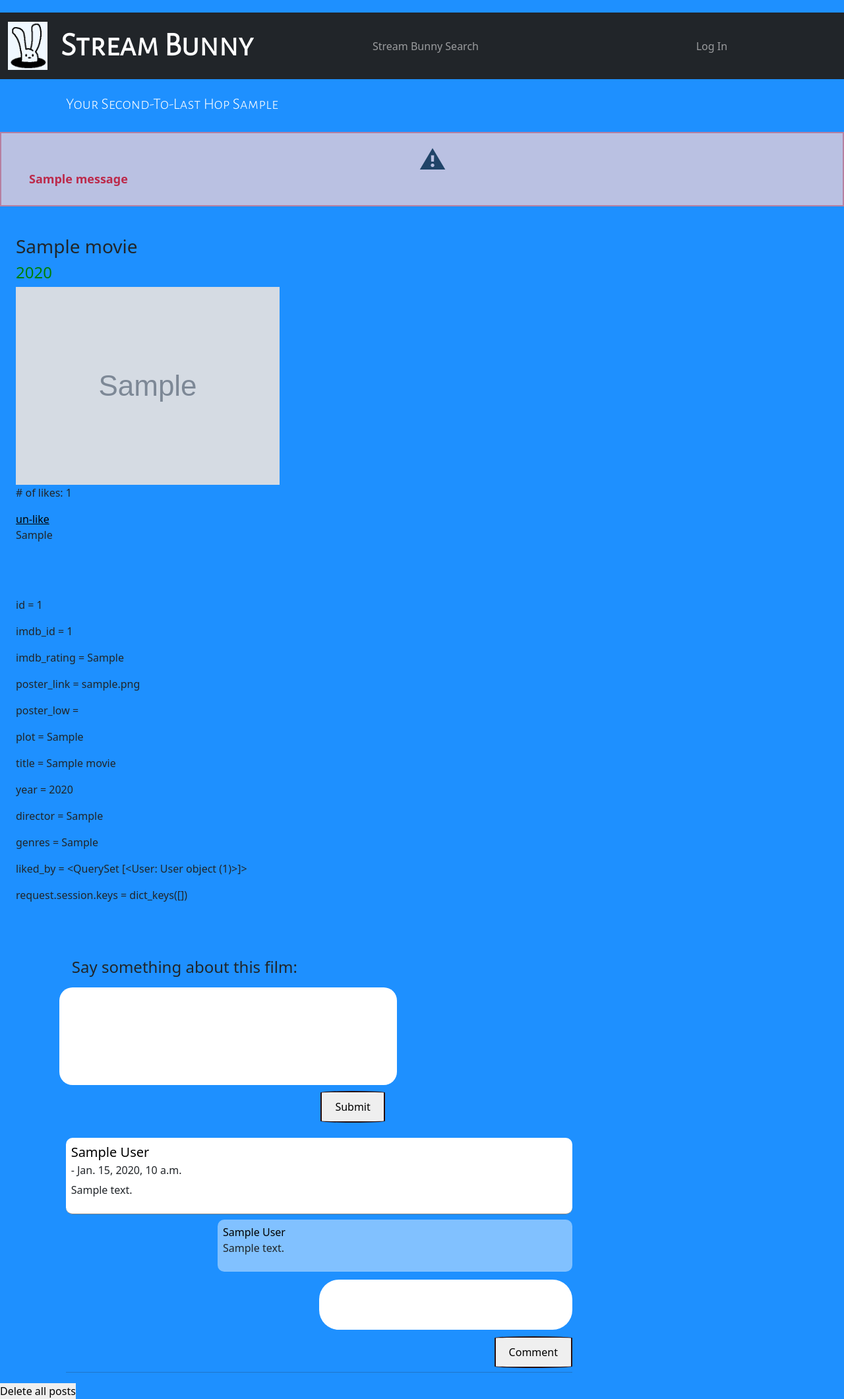
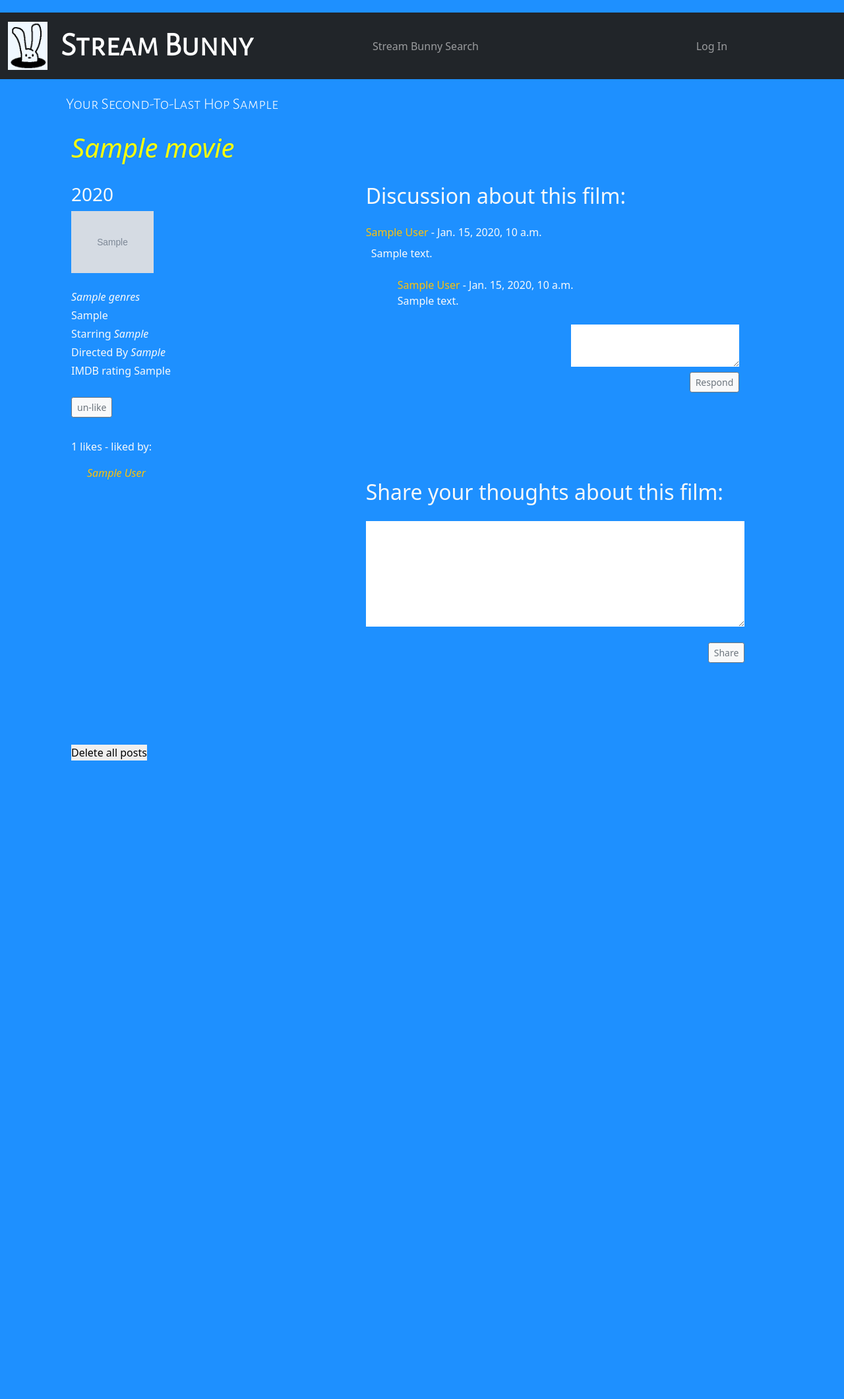
Before and after one commit to jchooker/stream_bunny_v0_2_test, a Django app: template user_experience_app/templates/movie_discussion.html in a window 1280 px wide. Shown: the part 171-2292 px from the top of the page at 66% size. After the commit the page ends 1324 px from the top, so only its background shows below. Run offline with Django 3.2, Linux system fonts and the light colour scheme; tables that the repository leaves empty hold one stand-in row (values such as "Sample post"); the template is opened without the code that fills it: values that come from a table or form of the project are taken from there, most other values are stand-ins (such as "Sample title", 1, 10 or a date in 2020); grey boxes marked "Sample" are stand-in pictures; one stand-in notice (Sample message) is shown.

Commit message:
Movie discussion page finished layout, need ajax

```diff
--- a/stream_bunny_v0_2_app/models.py
+++ b/stream_bunny_v0_2_app/models.py
@@ -42,16 +42,12 @@ class Movie(models.Model):
     def __str__(self):
         return f'{self.title} - ({self.year})'
 
-
-
-
-class DiscussionManager(models.Manager):
-    def validator(self,postData):
-        errors = {}
-
-        if len(postData['discuss']) <10:
-            errors['discussion'] = "*A new post should be at least 10 characters"
-        return errors
+# class DiscussionManager(models.Manager):
+#     def validator(self,postData):
+#         errors = {}
+#         if len(postData['discuss']) <2:
+#             errors['discussion'] = "*A new post should be at least 1 character"
+#         return errors
 
 class Discussion(models.Model):
     user = models.ForeignKey(User, related_name="discussions", on_delete=models.CASCADE)
@@ -59,9 +55,7 @@ class Discussion(models.Model):
     content = models.CharField(max_length=1000)
     created_at = models.DateTimeField(auto_now_add=True)
     updated_at = models.DateTimeField(auto_now=True)
-    objects = DiscussionManager()
-    class Meta:
-        ordering = ['-created_at']
+    # objects = DiscussionManager()
 
 class Comment(models.Model):
     user = models.ForeignKey(User, on_delete=models.CASCADE)
--- a/user_experience_app/static/user_experience_app/css/discussion.css
+++ b/user_experience_app/static/user_experience_app/css/discussion.css
@@ -194,11 +194,11 @@ input{
 }
 
 
-#discuss-wrap{
+/* #discuss-wrap{
     padding: 24px;
     overflow-wrap: break-word;
-}
-#discuss-movie-details{
+} */
+/* #discuss-movie-details{
     /* outline: 4px solid yellow; */
-    padding-top: 42px;
-}
+    /* padding-top: 42px;
+} */
--- a/user_experience_app/static/user_experience_app/css/user_experience_app.css
+++ b/user_experience_app/static/user_experience_app/css/user_experience_app.css
@@ -23,3 +23,19 @@ body {
 .w-13 {
     width: 13%;
 }
+.w-12 {
+    width: 37%;
+}
+.justify-text {
+    text-align: justify;
+}
+.spacer {
+    height:100px;
+    width:100%;
+}
+.mb-negative {
+    margin-bottom: 10px;
+}
+.text-xxl {
+    font-size: 70px;
+}
--- a/user_experience_app/templates/movie_discussion.html
+++ b/user_experience_app/templates/movie_discussion.html
@@ -3,87 +3,73 @@
 
 {% block page_content %}
 
-{% if messages %}
-<div class="col-12" id="errors-new">
-    <ul class = "errors-ul">
-    <p class="error-p">&#9888;</p>
-        {% for message in messages %}
-            <li>{{ message }}</li>
+<div class="row mx-5 px-5 text-light">
+    <h1 class="yellow_text"><i>{{movie.title}}</i></h1>
+    <div id="discuss-movie-infoXXXX" class="col-4 bg-warningxxx">
+        <h3 class="">{{movie.year}}</h3>
+        <img class="w-12 pb-4" src="{{movie.poster_link}}" alt="movie poster">
+        <p class="mb-1 mb-negativexx"><i>{{genres}}</i></p>
+        <p class="mb-1 justify-text">{{movie.plot}}</p>
+        <p class="mb-1">Starring <i>{{movie.cast}}</i></p>
+        <p class="mb-1">Directed By <i>{{movie.director}}</i></p>
+        <p class="mb-1">IMDB rating {{movie.imdb_rating}}</p>
+        {% if movie not in user.liked_by.all %}
+            <a class="like btn btn-sm btn-light btn-outline-secondary my-4" href="" movie_id="{{movie.id}}">like</a>
+        {% else %}
+            <a class="like btn btn-sm btn-light btn-outline-secondary my-4" href="" movie_id="{{movie.id}}">un-like</a>
+        {% endif %}
+        <p class="pt-2"><span id="like_count_{{movie.id}}" >{{movie.liked_by.count}}</span> likes - liked by: </p>
+        {#<p></p>#}
+        {% for user in movie.liked_by.all %} <p class='my-1'><a class="ms-4 fst-italic text-decoration-none text-warning" href="xxxxxxxx"> {{user.full_name}} </a></p> {% endfor %}
+
+        <div id="stream-locs"></div>
+    </div>
+    <div class="col-7 ms-5 ps-5" >
+        <h2 class="mb-4 text-light">Discussion about this film:</h2>
+        {% if discussions %}
+            {% for msg in discussions %}
+                    <a class="text-decoration-none text-warning" href= "/user_experience/user_favorite_movies_page/{{msg.user.id}}" >{{msg.user.full_name}}</a>
+                    <span> - {{msg.created_at}}</span>
+                    <p class="p-2"> {{msg.content}} </p>
+                {% for comment in msg.comments.all %}
+                        <div class="ms-5">
+                            <a class="text-decoration-none text-warning" href= "/user_experience/user_favorite_movies_page/{{comment.user.id}}" class="member-profile-link">{{comment.user.full_name}}</a>
+                            <span> - {{comment.created_at}}</span>
+                            <p>{{comment.comment}}</p>
+                        </div>
                 {% endfor %}
-    </ul>
+                <form class="ms-5 p-2" action="/user_experience/comment/{{msg.id}}/{{movie.id}}"  method="POST">
+                    {% csrf_token %}
+                    <div class="w-100 text-end" >
+                        <textarea rows="2" class="w-50  p-2 mb-2" name="comment" placeholder="Write a response"> </textarea>
                     </div>
+                    <div class="w-100 text-end" >
+                        <button type="submit" class="btn btn-sm btn-light btn-outline-secondary">Respond</button>
+                    </div>
+                </form>
+            {% endfor %}
+        {% else %}
+            <h3 class="m-4 text-light">No discussions yet</h3>
         {% endif %}
 
-<div id="discuss-wrap" class="row">
-    <div id="discuss-movie-info" class="col 4">
-        <h3>{{movie.title}}</h3>
-        <h4>{{movie.year}}</h4>
-        <img src="{{movie.poster_link}}" alt="movie poster">
-        <p id="like_count_{{movie.id}}" ># of likes: {{movie.liked_by.count}}</p>
-        {% if movie not in user.liked_by.all %}
-            <a class="like" href="" movie_id="{{movie.id}}">like</a>
-        {% else %}
-            <a class="like" href="" movie_id="{{movie.id}}">un-like</a>
-        {% endif %}
-        <p>{{movie.plot}}</p>
-        <div id="stream-locs"></div>
+        <div class="spacer"></div>
+        <h2 class="my-4 text-light">Share your thoughts about this film:</h2>
+        <form action="/user_experience/discuss/{{movie.id}}" method="POST">
+            {% csrf_token %}
+                <textarea class="w-100 p-2"  name="discuss" rows="6" placeholder="Write your thoughts here"> </textarea>
+                <div class="w-100 d-flex justify-content-end">
+                    <button type="submit" class="btn btn-sm btn-light btn-outline-secondary my-4"   value="Post message" id="submit-post-btn" class="wall-btn">Share</button>
                 </div>
-    <div id="discuss-movie-details" class="col-8">
-        <p>id = {{movie.id}}</p>
-        <p>imdb_id = {{movie.imdb_id}}</p>
-        <p>imdb_rating = {{movie.imdb_rating}}</p>
-        <p class="wrap-text">poster_link = {{movie.poster_link}}</p>
-        <p>poster_low = {{movie.poster_low}}</p>
-        <p>plot = {{movie.plot}}</p>
-
-        <p>title = {{movie.title}}</p>
-        <p>year = {{movie.year}}</p>
-        <p>director = {{movie.director}}</p>
-        <p>genres = {{movie.genres}}</p>
-        <p>liked_by = {{movie.liked_by.all}}</p>
-
-        <p>request.session.keys = {{request.session.keys}}</p>
-    </div>
+        </form>
     </div>
 
 
-<div id="msg-div">
-    <p id="msg-box-p">Say something about this film:</p>
-    <form action="/user_experience/discuss/{{movie.id}}" method="POST">
-        {% csrf_token %}
-            <textarea id="msg-box"  name="discuss" rows="4"> </textarea>
-            <button type="submit"   value="Post message" id="submit-post-btn" class="wall-btn">Submit</button>
-    </form>
-</div>
-    <div id = "all_posts" >
-{% for msg in discussions %}
-        <div id="each_post">
-            <span class="blue"><a href= "/user_experience/user_favorite_movies_page/{{msg.user.id}}" class="member-profile-link">{{msg.user.full_name}}</a></span>
-            <p id="created_time"> - {{msg.created_at}}  </p>
-
-            <p> {{msg.content}} </p>
-        </div>
-    {% for comment in msg.comments.all %}
-            <div id="all-comments">
-                <a href= "/user_experience/user_favorite_movies_page/{{comment.user.id}}" class="member-profile-link">{{comment.user.full_name}}</a>
-                <p>{{comment.comment}}</p>
-            </div>
-    {% endfor %}
-        <div id="comment-div">
-            {% comment %} <form action="/user_experience/comment/{{movie.id}}/{{msg.id}}"  method="POST"> {% endcomment %}
-            <form action="/user_experience/comment/{{msg.id}}/{{movie.id}}"  method="POST">
-                {% csrf_token %}
-                <textarea rows="2" id="comment-box" name="comment"> </textarea><br><br><br>
-                <button type="submit" id="wall-btn" class="wall-btn">Comment</button>
-                <hr>
-            </form>
-        </div>
-{% endfor %}
-    </div>
+<div class="spacer"></div>
 
 <form action="/user_experience/delete_discussions" method="POST">
     {% csrf_token%}
     <button type=submit>Delete all posts</button>
 </form>
+</div>
 
 {% endblock page_content %}
--- a/user_experience_app/templates/ue_base.html
+++ b/user_experience_app/templates/ue_base.html
@@ -15,7 +15,7 @@
     <script src="https://ajax.googleapis.com/ajax/libs/jquery/3.6.0/jquery.min.js"></script>
     <link rel="stylesheet" href="{% static 'user_experience_app/css/user_experience_app.css' %}">
     <link rel="stylesheet" href="{% static 'user_experience_app/css/header.css'%}">
-    <link rel="stylesheet" href="{% static 'user_experience_app/css/discussion.css'%}">
+    {#<link rel="stylesheet" href="{% static 'user_experience_app/css/discussion.css'%}">#}
     <link rel="stylesheet" href="{% static 'search_app/css/search_app.css'%}">
     <link rel="stylesheet" href="{% static 'login_app/css/login_app.css' %}">
     <script src="{% static 'login_app/js/script.js' %}"></script>
--- a/user_experience_app/templates/user_info_page.html
+++ b/user_experience_app/templates/user_info_page.html
@@ -6,7 +6,7 @@
 <div id="">
     <div class="" class="vertical_align_top">
         <h3 class="yellow_text px-5 mx-5"><i>{{user.full_name}}</i></h3>
-        <div class="mx-5">
+        <div class="">
             <table id="" class="table table-primary table-striped table-hovers">
                 <tbody>
                     <tr>
--- a/user_experience_app/urls.py
+++ b/user_experience_app/urls.py
@@ -8,7 +8,7 @@ urlpatterns = [
     path('user_info_page_edit',views.user_info_page_edit),
     path('user_info_page',views.user_info_page),
     path('members_list_page',views.members_list_page),
-    path('comment',views.comment),
+    # path('comment',views.comment),
     path('response',views.response),
     path('like/<int:movie_id>/<str:origin_page>',views.ue_like),
 
```
Also changed, not shown: user_experience_app/templates/members_list_page.html (+5 -5 lines), user_experience_app/views.py (+17 -22 lines). Lines whose indentation alone changed are shown as unchanged.
